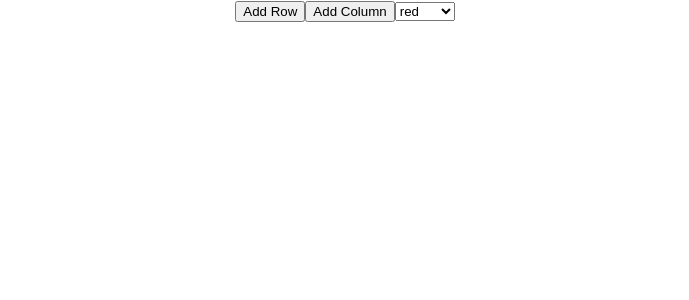
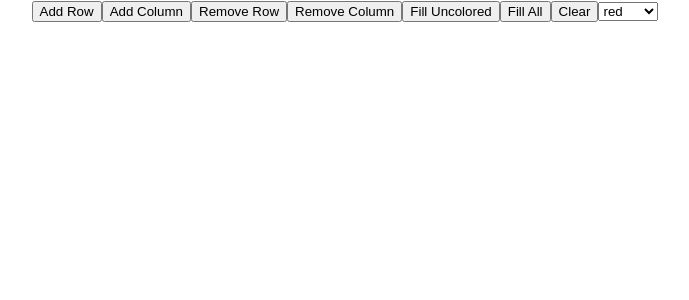
Before and after one commit to ftanmoy/WebDev-Assignment-4, a React (Create React App) app: page / in a window 1280 px wide. Shown: the top 300 px of the page, without its empty margins (295-984 px from the left). Built offline with nearby package versions, Linux system fonts and the light colour scheme; the HTML template or start-up script is replaced by a standard one.

Commit message:
Add files via upload

```diff
--- a/src/components/Table.js
+++ b/src/components/Table.js
@@ -42,6 +42,11 @@ class Table extends Component {
       <div>
         <button onClick={this.addRow}>Add Row</button>
         <button onClick={this.addColumn}>Add Column</button>
+        <button onClick={this.removeRow}>Remove Row</button>
+        <button onClick={this.removeColumn}>Remove Column</button>
+        <button onClick={this.fillUnocolored}>Fill Uncolored</button>
+        <button onClick={this.fillAll}>Fill All</button>
+        <button onClick={this.clear}>Clear</button>
         <select onChange={this.handleColorChange}>
           <option value="red">red</option>
           <option value="blue">blue</option>
```
